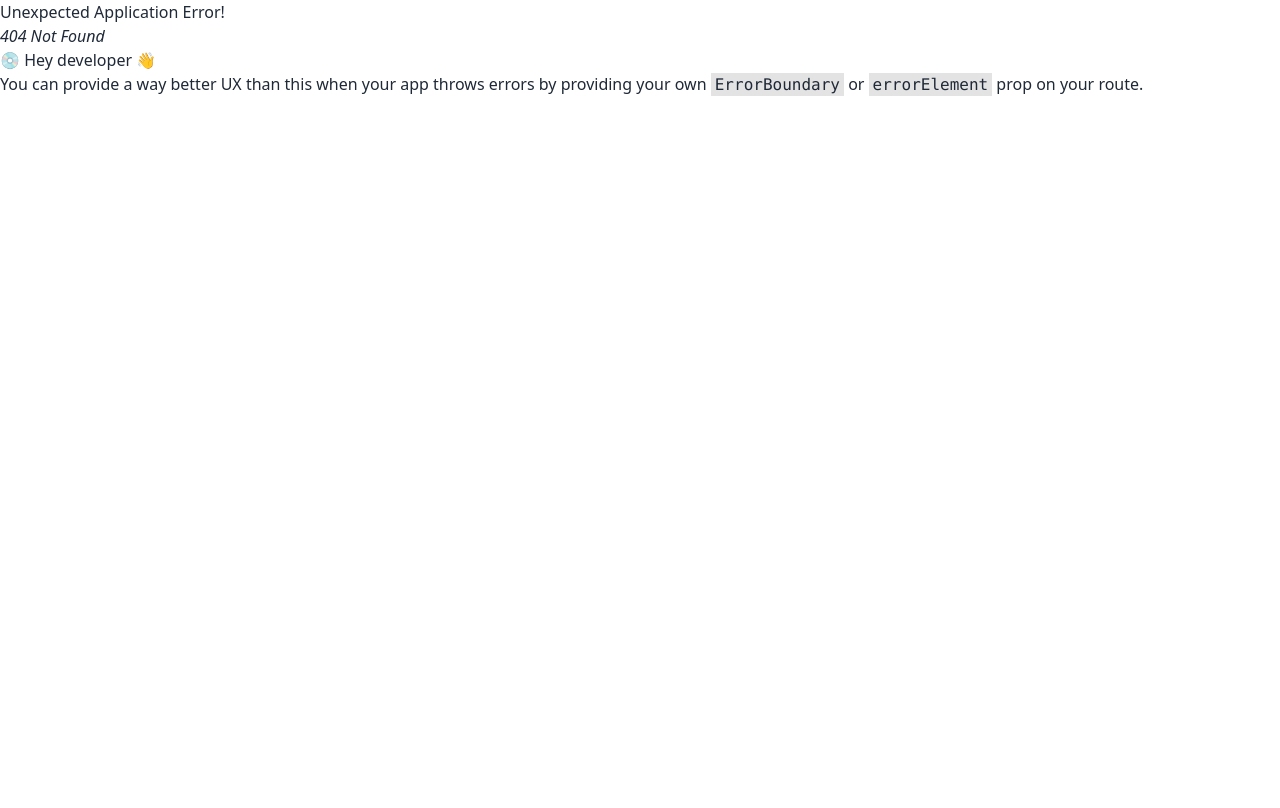
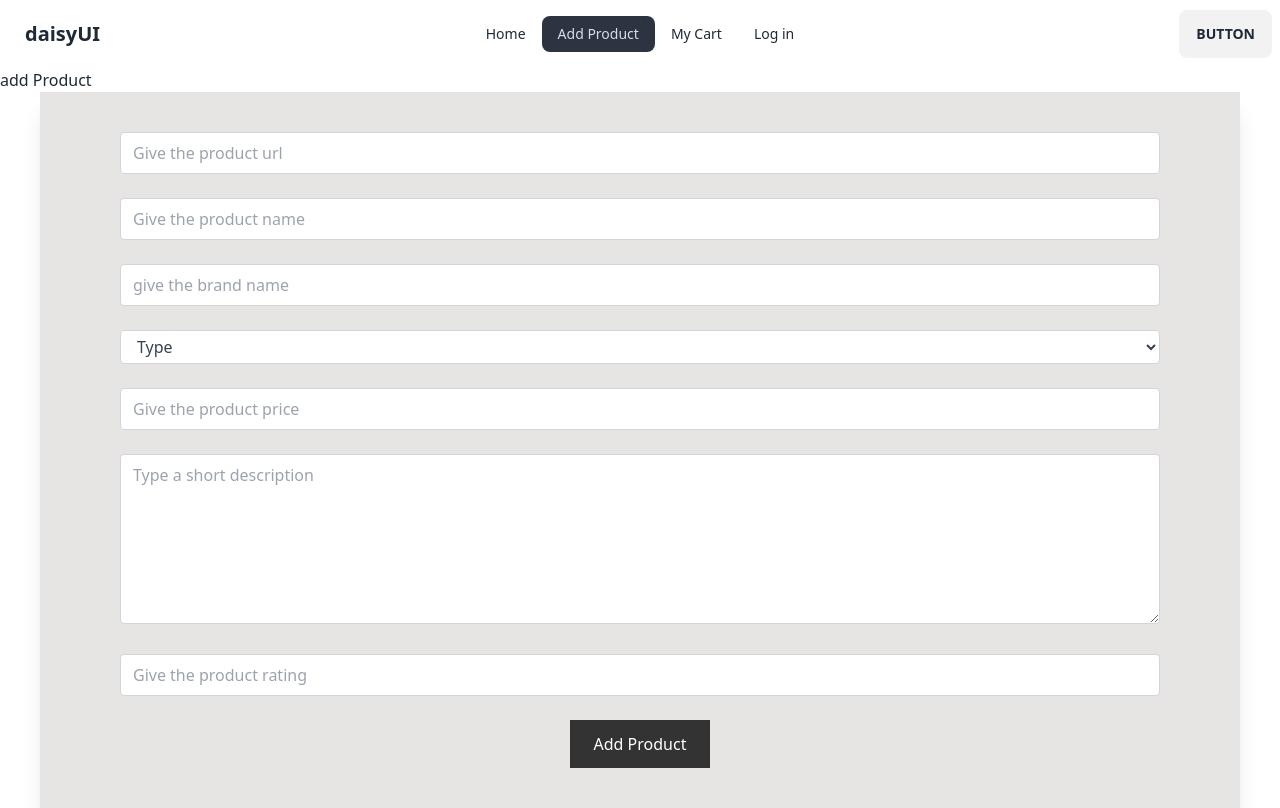
Before and after one commit to Tanvir-art/techno-Front, a React (Vite) app: page /add-product in a window 1280 px wide. Before the commit this address had no page. Built offline with nearby package versions, Linux system fonts and the light colour scheme.

Commit message:
Create the add product

```diff
--- /dev/null
+++ b/src/Component/Pages/AddProduct/AddProduct.jsx
@@ -0,0 +1,54 @@
+import React from 'react'
+
+const AddProduct = () => {
+  return (
+    <div>
+      <h2>add Product</h2>
+
+      <div  className='bg-stone-200  shadow-xl py-10 mx-10'>
+        <form className='mx-10 md:mx-14 lg:mx-20' >
+            <div>
+                <input className='w-full bg-white rounded border border-gray-300 focus:border-indigo-500 focus:ring-2 focus:ring-indigo-200 text-base outline-none text-gray-700 py-1 px-3 leading-8 transition-colors duration-200 ease-in-out mb-6' type="text" name="image" id="" placeholder='Give the product url'/>
+            </div>
+
+            <div>
+            <input className='w-full bg-white rounded border border-gray-300 focus:border-indigo-500 focus:ring-2 focus:ring-indigo-200 text-base outline-none text-gray-700 py-1 px-3 leading-8 transition-colors duration-200 ease-in-out mb-6' type="text" name="nam" id="" placeholder='Give the product name'/>
+            </div>
+
+            <div>
+            <input className='w-full bg-white rounded border border-gray-300 focus:border-indigo-500 focus:ring-2 focus:ring-indigo-200 text-base outline-none text-gray-700 py-1 px-3 leading-8 transition-colors duration-200 ease-in-out mb-6' type="text" name="brand" id="" placeholder='give the brand name'/>
+            </div>
+
+            <div>
+            <select className='w-full bg-white rounded border border-gray-300 focus:border-indigo-500 focus:ring-2 focus:ring-indigo-200 text-base outline-none text-gray-700 py-1 px-3 leading-8 transition-colors duration-200 ease-in-out mb-6' name="type" id="">
+                <option>Type</option>
+                <option>Mobile</option>
+                <option>Electronics</option>
+                <option>Computer</option>
+                <option>Headphone</option>
+                <option>Tv</option>
+            </select>
+            </div>
+
+            <div>
+            <input className='w-full bg-white rounded border border-gray-300 focus:border-indigo-500 focus:ring-2 focus:ring-indigo-200 text-base outline-none text-gray-700 py-1 px-3 leading-8 transition-colors duration-200 ease-in-out mb-6' type="text" name="price" id=""  placeholder='Give the product price'/>
+            </div>
+
+            <div>
+                <textarea className='w-full bg-white rounded border border-gray-300 focus:border-indigo-500 focus:ring-2 focus:ring-indigo-200 text-base outline-none text-gray-700 py-1 px-3 leading-8 transition-colors duration-200 ease-in-out mb-6' name="" id="" cols="10" rows="5" placeholder='Type a short description'></textarea>
+            </div>
+
+            <div>
+                <input className='w-full bg-white rounded border border-gray-300 focus:border-indigo-500 focus:ring-2 focus:ring-indigo-200 text-base outline-none text-gray-700 py-1 px-3 leading-8 transition-colors duration-200 ease-in-out mb-6' type="text" name='rating' placeholder='Give the product rating'/>
+            </div>
+            <div className='flex justify-center iteams-center'>
+                <button className='bg-[#333] px-6 py-3 text-white font-size'>Add Product</button>
+            </div>
+
+        </form>
+      </div>
+    </div>
+  )
+}
+
+export default AddProduct
--- a/src/main.jsx
+++ b/src/main.jsx
@@ -8,6 +8,7 @@ import {
 import './index.css'
 import Root from './Component/Root/Root.jsx';
 import Home from './Component/Pages/Home/Home.jsx';
+import AddProduct from './Component/Pages/AddProduct/AddProduct.jsx';
 
 const router = createBrowserRouter([
   {
@@ -18,6 +19,10 @@ const router = createBrowserRouter([
         path: "/",
         element: <Home/>,
       },
+      {
+        path: "/add-product",
+        element: <AddProduct/>,
+      },
     ],
   },
 ]);
```
